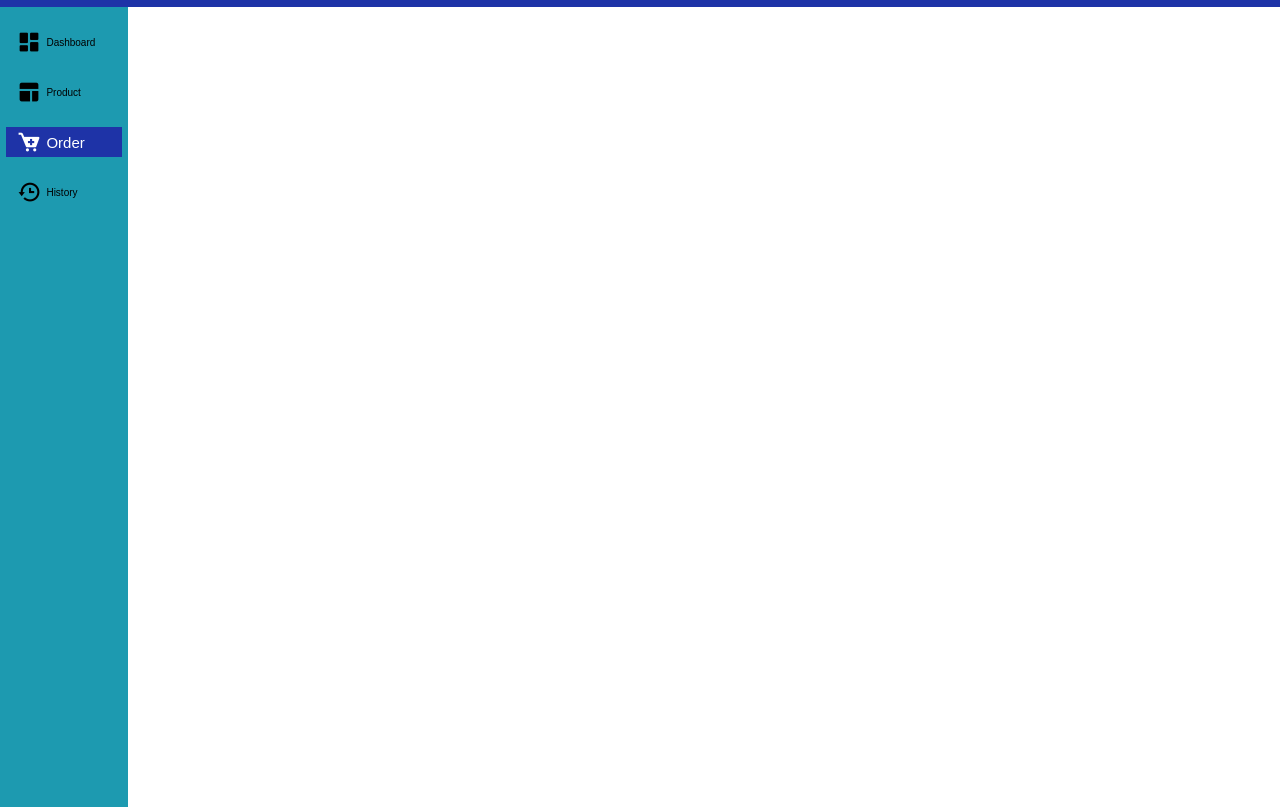
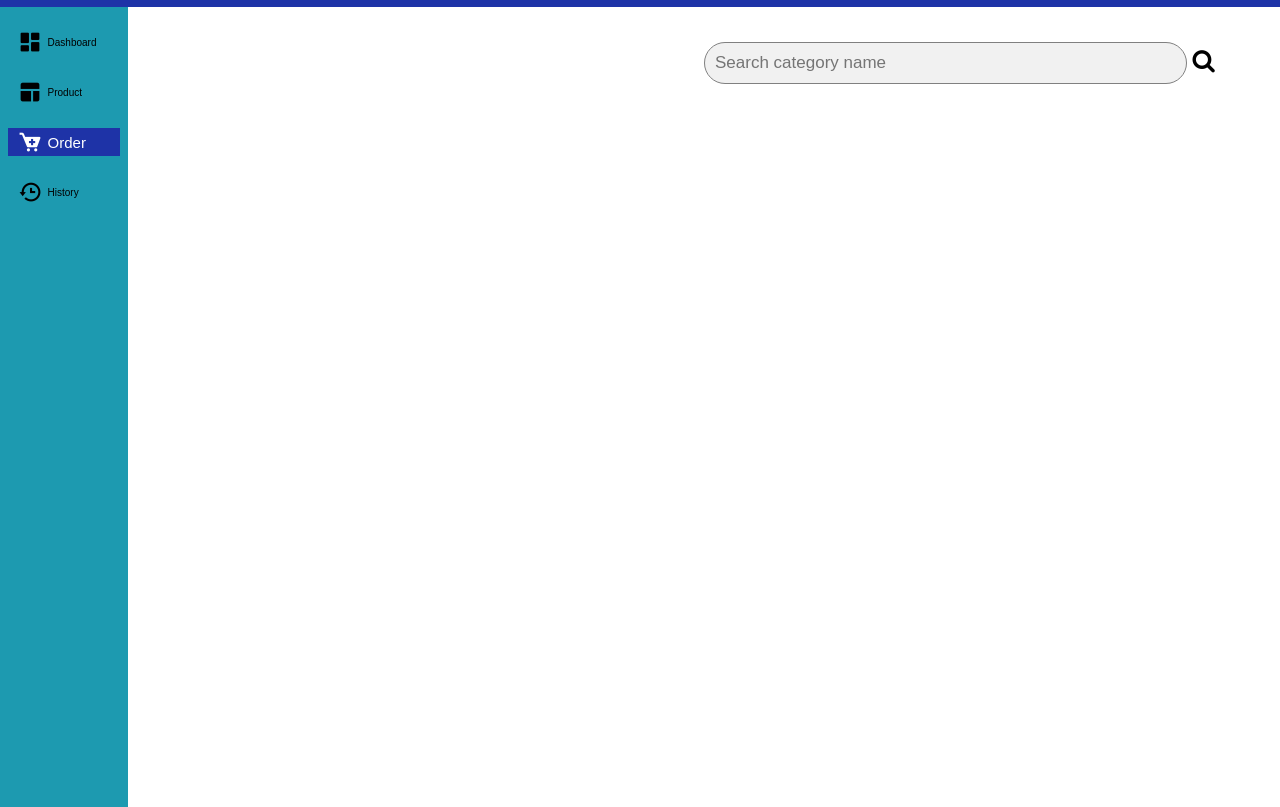
Before and after one commit to penhvey/PosSystem-a4, a plain HTML site: page pages/order.html in a window 1280 px wide. Shown: the part 43-850 px from the top of the page. Drawn offline with nearby package versions, Linux system fonts and the light colour scheme.

Commit message:
#8 btn-search

```diff
--- a/css/order.css
+++ b/css/order.css
@@ -95,4 +95,41 @@
     width: 90%;
 }
 
+
+/* ----------------button search-------------- */
+.search {
+    margin-top: 3%;
+    margin-left: 50%;
+}
+.search  input[type=text] {
+    /* margin-top: 5%; */
+    padding: 10px;
+    font-size: 17px;
+    border: 1px solid grey;
+    float: left;
+    width: 80%;
+    background: #f1f1f1;
+    border-radius: 30px;
+}
+.search input[type=submit] {
+    float: left;
+    width: 20%;
+    padding: 10px;
+    background: #2196F3;
+    color: white;
+    font-size: 17px;
+    border: 1px solid grey;
+    border-left: none;
+    cursor: pointer;
+
+}
+
+button {
+    border: none;
+    background-color: white;
+    font-size: 24px;
+    margin: 1% ;
+}
+
+
 /* ------------------------------------------------ */
--- a/pages/order.html
+++ b/pages/order.html
@@ -7,6 +7,7 @@
     <title>Desaboard</title>
     <link rel="stylesheet" href="../css/order.css">
     <link href="https://unpkg.com/boxicons@2.1.4/css/boxicons.min.css" rel="stylesheet">
+    <link rel="stylesheet" href="https://cdnjs.cloudflare.com/ajax/libs/font-awesome/4.7.0/css/font-awesome.min.css">
 </head>
 
 <body>
@@ -36,7 +37,15 @@
             </div>
         </div>
         <!-- -------------------main-----------------------------     -->
-        <main></main>
+        <main>
+            <div id="sub-main">
+               <!-- ----btn search---- -->
+                <form class="search">
+                    <input type="text" placeholder="Search category name" name="search">
+                    <button type="submit"><i class="fa fa-search"></i></button>
+                </form>
+            </div>
+        </main>
     </div>
 </body>
 
```
